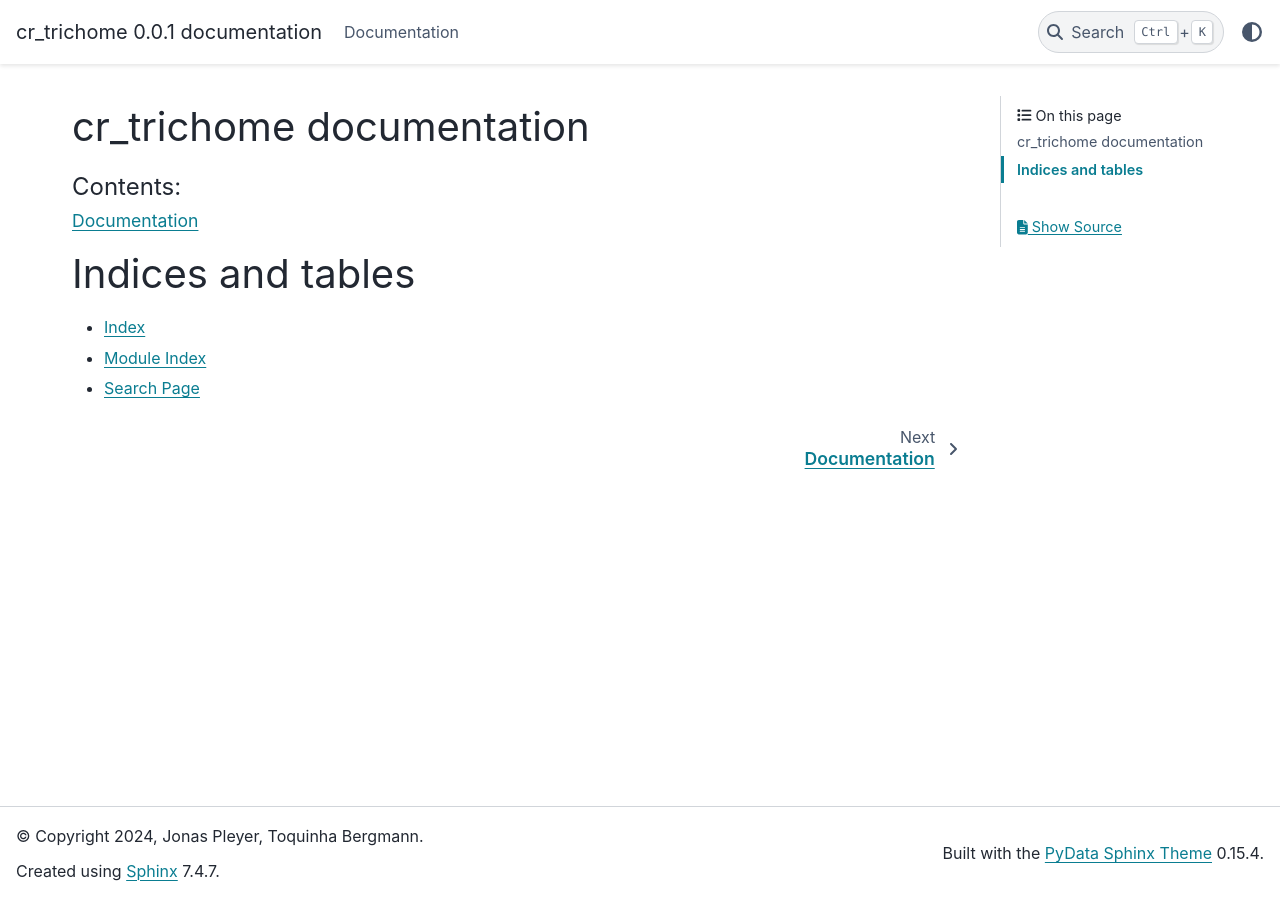
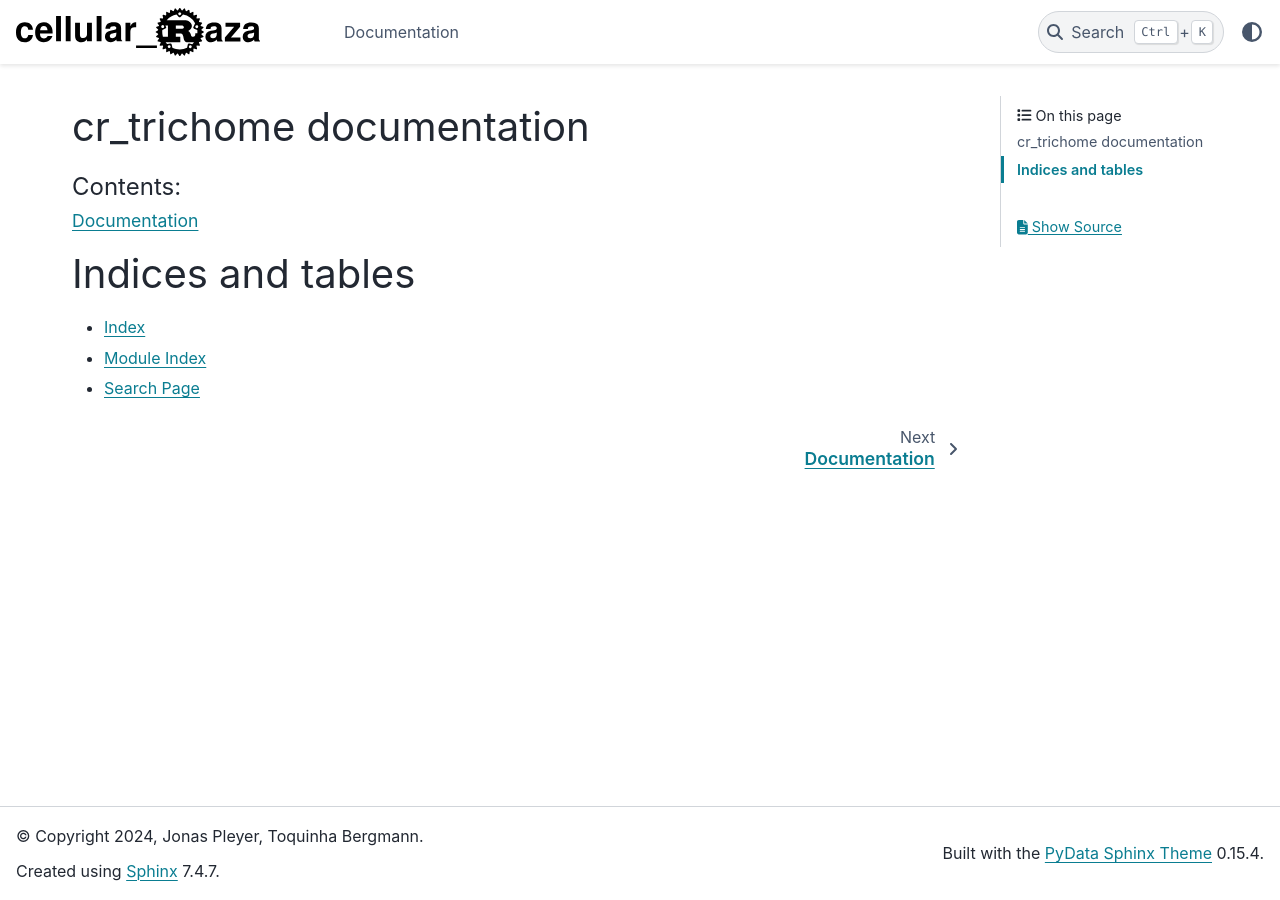
Before and after one commit to jonaspleyer/cr_trichome, a Sphinx documentation site: the page built from docs/source/index.rst, in a window 1280 px wide. Built offline with Sphinx 7.4.7 and the PyData theme 0.15.4, drawn with Linux system fonts in a browser that asks for light colours.

Commit message:
add logo in documentation

```diff
--- a/docs/source/conf.py
+++ b/docs/source/conf.py
@@ -45,3 +45,10 @@ html_theme = 'pydata_sphinx_theme'
 html_static_path = ['_static']
 
 bibtex_bibfiles = ['references.bib']
+
+html_theme_options = {
+    "logo": {
+        "image_dark": '_static/cellular_raza_dark_mode.svg',
+        "image_light": '_static/cellular_raza.svg'
+    },
+}
```
Also changed, not shown: docs/source/_static/cellular_raza.svg (added), docs/source/_static/cellular_raza_dark_mode.svg (added).
